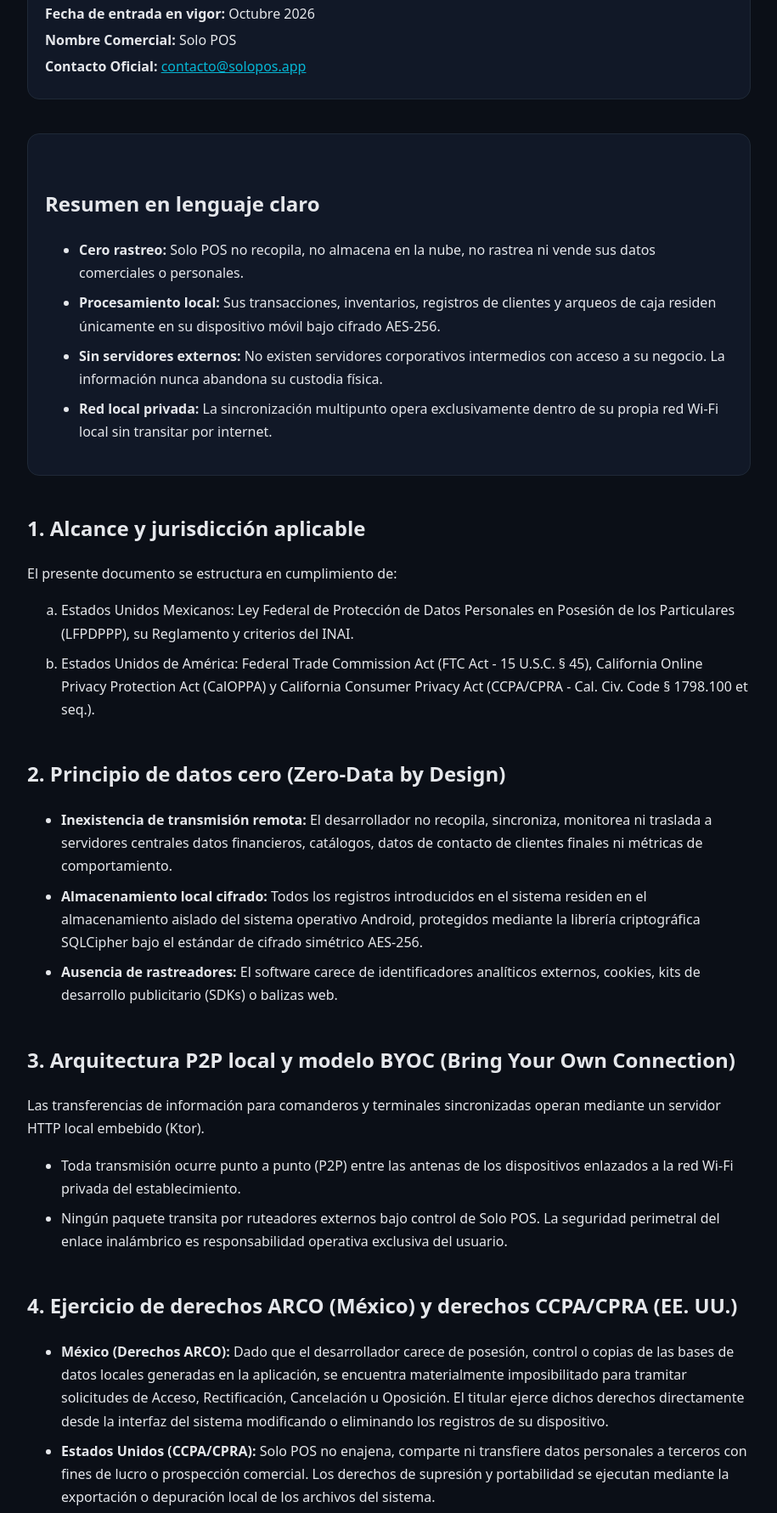
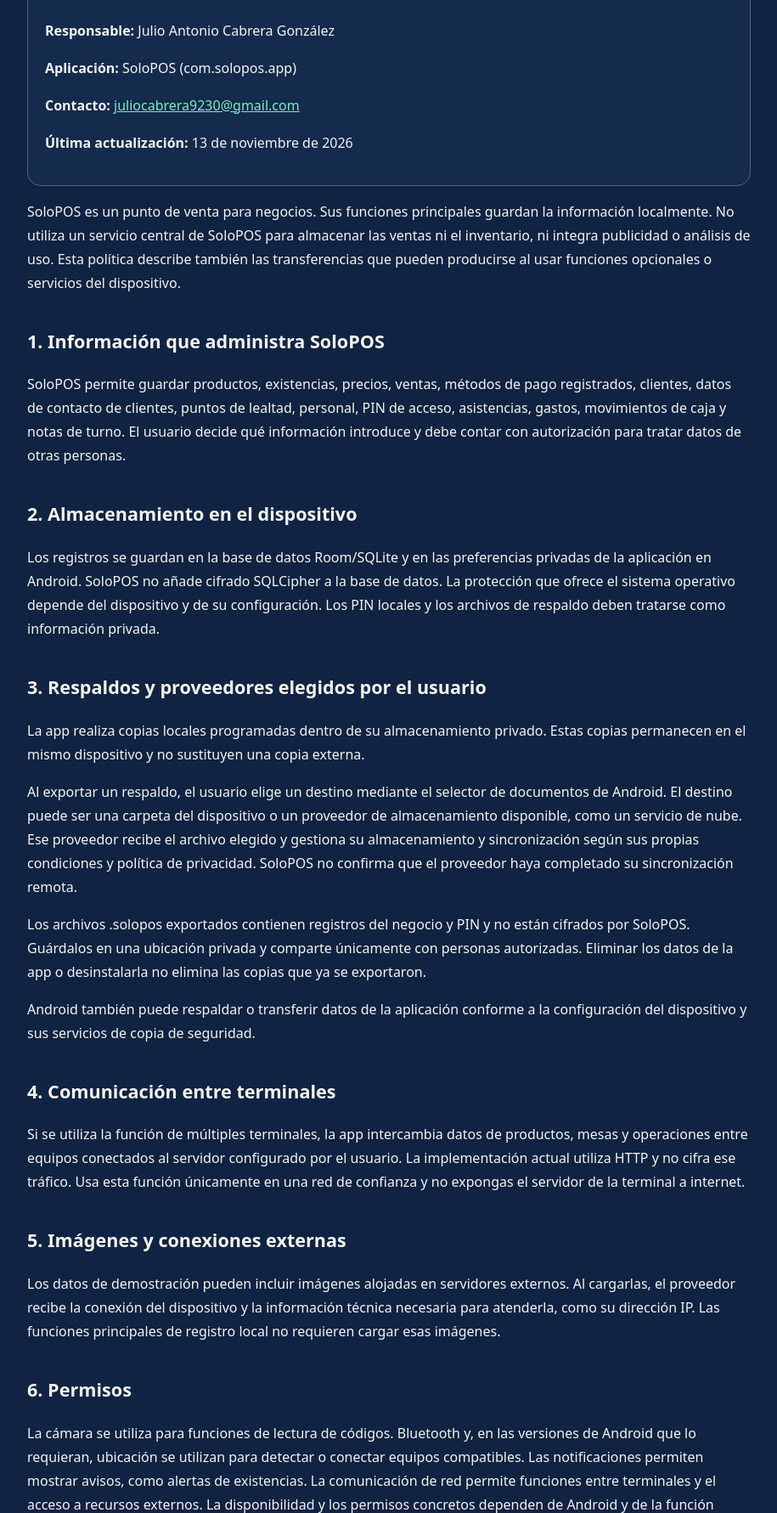
Before and after one commit to JAppslabs/SoloPOS, a plain HTML site: page legal/politica-de-privacidad.html in a window 1280 px wide. Shown: the part 247-2028 px from the top of the page at 85% size, without its empty margins (182-1097 px from the left). Drawn offline with Linux system fonts and the light colour scheme.

Commit message:
Update SoloPOS privacy policy to match local storage and backups

```diff
--- a/legal/politica-de-privacidad.html
+++ b/legal/politica-de-privacidad.html
@@ -1,70 +1,17 @@
 <!doctype html>
 <html lang="es">
-<head>
-  <meta charset="utf-8">
-  <meta name="viewport" content="width=device-width, initial-scale=1">
-  <title>Política de Privacidad — Solo POS</title>
-  <meta name="description" content="Política de Privacidad de Solo POS.">
-  <style>
-    :root{color-scheme:dark;--bg:#0b0f17;--panel:#111827;--text:#e5e7eb;--muted:#9ca3af;--accent:#06b6d4}
-    *{box-sizing:border-box}body{margin:0;background:var(--bg);color:var(--text);font:16px/1.7 system-ui,-apple-system,Segoe UI,Roboto,sans-serif}
-    main{max-width:900px;margin:auto;padding:48px 24px 80px}header{margin-bottom:40px}h1{font-size:clamp(2rem,5vw,3rem);line-height:1.1;margin:.2em 0}h2{margin-top:42px}.meta,.summary{background:var(--panel);border:1px solid #1f2937;border-radius:14px;padding:20px;margin:20px 0}.meta p{margin:4px 0}.muted{color:var(--muted)}a{color:var(--accent)}li{margin:8px 0}.back{display:inline-block;margin-bottom:24px;text-decoration:none}
-  </style>
-</head>
-<body>
-<main>
-<a class="back" href="index.html">← Documentos legales de Solo POS</a>
-<header>
-  <h1>Política de Privacidad</h1>
-  <p class="muted">SOLO POS / PRIVACY POLICY</p>
-  <div class="meta">
-    <p><strong>Fecha de entrada en vigor:</strong> Octubre 2026</p>
-    <p><strong>Nombre Comercial:</strong> Solo POS</p>
-    <p><strong>Contacto Oficial:</strong> <a href="mailto:contacto@solopos.app">contacto@solopos.app</a></p>
-  </div>
-</header>
-
-<section class="summary">
-<h2>Resumen en lenguaje claro</h2>
-<ul>
-<li><strong>Cero rastreo:</strong> Solo POS no recopila, no almacena en la nube, no rastrea ni vende sus datos comerciales o personales.</li>
-<li><strong>Procesamiento local:</strong> Sus transacciones, inventarios, registros de clientes y arqueos de caja residen únicamente en su dispositivo móvil bajo cifrado AES-256.</li>
-<li><strong>Sin servidores externos:</strong> No existen servidores corporativos intermedios con acceso a su negocio. La información nunca abandona su custodia física.</li>
-<li><strong>Red local privada:</strong> La sincronización multipunto opera exclusivamente dentro de su propia red Wi-Fi local sin transitar por internet.</li>
-</ul>
-</section>
-
-<h2>1. Alcance y jurisdicción aplicable</h2>
-<p>El presente documento se estructura en cumplimiento de:</p>
-<ol type="a">
-<li>Estados Unidos Mexicanos: Ley Federal de Protección de Datos Personales en Posesión de los Particulares (LFPDPPP), su Reglamento y criterios del INAI.</li>
-<li>Estados Unidos de América: Federal Trade Commission Act (FTC Act - 15 U.S.C. § 45), California Online Privacy Protection Act (CalOPPA) y California Consumer Privacy Act (CCPA/CPRA - Cal. Civ. Code § 1798.100 et seq.).</li>
-</ol>
-
-<h2>2. Principio de datos cero (Zero-Data by Design)</h2>
-<ul>
-<li><strong>Inexistencia de transmisión remota:</strong> El desarrollador no recopila, sincroniza, monitorea ni traslada a servidores centrales datos financieros, catálogos, datos de contacto de clientes finales ni métricas de comportamiento.</li>
-<li><strong>Almacenamiento local cifrado:</strong> Todos los registros introducidos en el sistema residen en el almacenamiento aislado del sistema operativo Android, protegidos mediante la librería criptográfica SQLCipher bajo el estándar de cifrado simétrico AES-256.</li>
-<li><strong>Ausencia de rastreadores:</strong> El software carece de identificadores analíticos externos, cookies, kits de desarrollo publicitario (SDKs) o balizas web.</li>
-</ul>
-
-<h2>3. Arquitectura P2P local y modelo BYOC (Bring Your Own Connection)</h2>
-<p>Las transferencias de información para comanderos y terminales sincronizadas operan mediante un servidor HTTP local embebido (Ktor).</p>
-<ul>
-<li>Toda transmisión ocurre punto a punto (P2P) entre las antenas de los dispositivos enlazados a la red Wi-Fi privada del establecimiento.</li>
-<li>Ningún paquete transita por ruteadores externos bajo control de Solo POS. La seguridad perimetral del enlace inalámbrico es responsabilidad operativa exclusiva del usuario.</li>
-</ul>
-
-<h2>4. Ejercicio de derechos ARCO (México) y derechos CCPA/CPRA (EE. UU.)</h2>
-<ul>
-<li><strong>México (Derechos ARCO):</strong> Dado que el desarrollador carece de posesión, control o copias de las bases de datos locales generadas en la aplicación, se encuentra materialmente imposibilitado para tramitar solicitudes de Acceso, Rectificación, Cancelación u Oposición. El titular ejerce dichos derechos directamente desde la interfaz del sistema modificando o eliminando los registros de su dispositivo.</li>
-<li><strong>Estados Unidos (CCPA/CPRA):</strong> Solo POS no enajena, comparte ni transfiere datos personales a terceros con fines de lucro o prospección comercial. Los derechos de supresión y portabilidad se ejecutan mediante la exportación o depuración local de los archivos del sistema.</li>
-</ul>
-
-<h2>5. Privacidad de menores</h2>
-<p>Solo POS es una solución enfocada al ámbito mercantil y comercial. No recopila de forma directa ni consciente información correspondiente a menores de edad.</p>
-
-<p class="muted">Última actualización: Octubre 2026</p>
-</main>
-</body>
-</html>
+<head><meta charset="utf-8"><meta name="viewport" content="width=device-width, initial-scale=1"><title>Política de privacidad — SoloPOS</title><meta name="description" content="Cómo SoloPOS almacena, usa y permite administrar la información del negocio."><style>:root{color-scheme:dark}*{box-sizing:border-box}body{margin:0;background:#102343;color:#f4f3ec;font:16px/1.75 system-ui,-apple-system,Segoe UI,Roboto,sans-serif}main{max-width:900px;margin:auto;padding:40px 24px 80px}h1{font-size:clamp(2rem,6vw,3rem);line-height:1.15}h2{font-size:1.35rem;margin-top:36px}a{color:#81e9ba;overflow-wrap:anywhere}.meta{padding:20px;border:1px solid #52617a;border-radius:16px;background:#142b4e}.muted{color:#c5cedb}p{overflow-wrap:anywhere}</style></head>
+<body><main><a href="index.html">← Documentos de SoloPOS</a><header><p class="muted">SOLOPOS · PRIVACIDAD</p><h1>Política de privacidad</h1><div class="meta"><p><strong>Responsable:</strong> Julio Antonio Cabrera González</p><p><strong>Aplicación:</strong> SoloPOS (com.solopos.app)</p><p><strong>Contacto:</strong> <a href="mailto:juliocabrera9230@gmail.com">juliocabrera9230@gmail.com</a></p><p><strong>Última actualización:</strong> 13 de noviembre de 2026</p></div></header><p>SoloPOS es un punto de venta para negocios. Sus funciones principales guardan la información localmente. No utiliza un servicio central de SoloPOS para almacenar las ventas ni el inventario, ni integra publicidad o análisis de uso. Esta política describe también las transferencias que pueden producirse al usar funciones opcionales o servicios del dispositivo.</p>
+<section><h2>1. Información que administra SoloPOS</h2><p>SoloPOS permite guardar productos, existencias, precios, ventas, métodos de pago registrados, clientes, datos de contacto de clientes, puntos de lealtad, personal, PIN de acceso, asistencias, gastos, movimientos de caja y notas de turno. El usuario decide qué información introduce y debe contar con autorización para tratar datos de otras personas.</p></section>
+<section><h2>2. Almacenamiento en el dispositivo</h2><p>Los registros se guardan en la base de datos Room/SQLite y en las preferencias privadas de la aplicación en Android. SoloPOS no añade cifrado SQLCipher a la base de datos. La protección que ofrece el sistema operativo depende del dispositivo y de su configuración. Los PIN locales y los archivos de respaldo deben tratarse como información privada.</p></section>
+<section><h2>3. Respaldos y proveedores elegidos por el usuario</h2><p>La app realiza copias locales programadas dentro de su almacenamiento privado. Estas copias permanecen en el mismo dispositivo y no sustituyen una copia externa.</p>
+<p>Al exportar un respaldo, el usuario elige un destino mediante el selector de documentos de Android. El destino puede ser una carpeta del dispositivo o un proveedor de almacenamiento disponible, como un servicio de nube. Ese proveedor recibe el archivo elegido y gestiona su almacenamiento y sincronización según sus propias condiciones y política de privacidad. SoloPOS no confirma que el proveedor haya completado su sincronización remota.</p>
+<p>Los archivos .solopos exportados contienen registros del negocio y PIN y no están cifrados por SoloPOS. Guárdalos en una ubicación privada y comparte únicamente con personas autorizadas. Eliminar los datos de la app o desinstalarla no elimina las copias que ya se exportaron.</p>
+<p>Android también puede respaldar o transferir datos de la aplicación conforme a la configuración del dispositivo y sus servicios de copia de seguridad.</p></section>
+<section><h2>4. Comunicación entre terminales</h2><p>Si se utiliza la función de múltiples terminales, la app intercambia datos de productos, mesas y operaciones entre equipos conectados al servidor configurado por el usuario. La implementación actual utiliza HTTP y no cifra ese tráfico. Usa esta función únicamente en una red de confianza y no expongas el servidor de la terminal a internet.</p></section>
+<section><h2>5. Imágenes y conexiones externas</h2><p>Los datos de demostración pueden incluir imágenes alojadas en servidores externos. Al cargarlas, el proveedor recibe la conexión del dispositivo y la información técnica necesaria para atenderla, como su dirección IP. Las funciones principales de registro local no requieren cargar esas imágenes.</p></section>
+<section><h2>6. Permisos</h2><p>La cámara se utiliza para funciones de lectura de códigos. Bluetooth y, en las versiones de Android que lo requieran, ubicación se utilizan para detectar o conectar equipos compatibles. Las notificaciones permiten mostrar avisos, como alertas de existencias. La comunicación de red permite funciones entre terminales y el acceso a recursos externos. La disponibilidad y los permisos concretos dependen de Android y de la función utilizada.</p></section>
+<section><h2>7. Conservación, consulta y eliminación</h2><p>Los registros permanecen en el dispositivo hasta que el usuario los modifica, elimina o reemplaza mediante una restauración. El usuario puede consultar y exportar su información mediante las funciones de la app. Borrar los datos de SoloPOS en Android o desinstalar la app puede eliminar los datos privados del dispositivo; conserva antes un respaldo externo si necesitas recuperarlos. Las copias exportadas y las copias gestionadas por servicios de Android o proveedores externos deben administrarse por separado.</p>
+<p>Para consultas de privacidad o soporte, escribe a juliocabrera9230@gmail.com. El desarrollador no puede recuperar una base de datos que no le hayas proporcionado ni sustituir un respaldo perdido.</p></section>
+<section><h2>8. Cambios</h2><p>La política publicada debe reflejar las funciones de la versión distribuida. Las modificaciones se identificarán con una fecha de actualización.</p></section>
+<section><h2>9. Consultas de soporte</h2><p>Si escribes al correo de contacto, el responsable recibe tu dirección y el contenido que envías para atender tu solicitud. No envíes PIN ni una base de datos completa si no son necesarios. La correspondencia se conserva mientras sea necesaria para resolver la consulta y atender obligaciones aplicables. Puedes solicitar su eliminación por el mismo correo.</p></section><section><h2>10. Público de la aplicación</h2><p>SoloPOS se dirige a personas que administran un negocio; no está diseñada para niños. El negocio que introduce datos de clientes o de su personal debe informarles sobre ese tratamiento y atender las solicitudes que correspondan.</p></section><footer><p class="muted">Para consultas sobre privacidad: <a href="mailto:juliocabrera9230@gmail.com">juliocabrera9230@gmail.com</a>.</p></footer></main></body></html>
```
